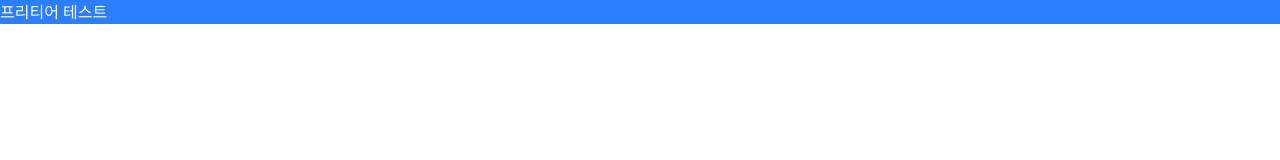
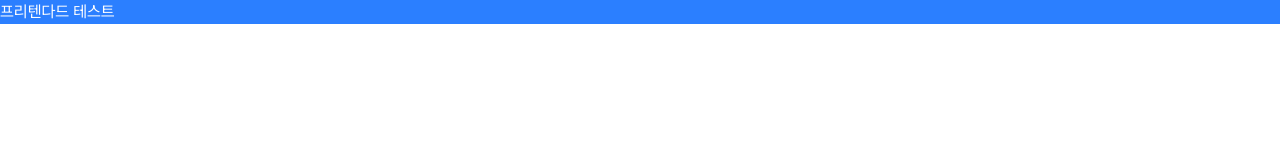
Before and after one commit to bk-git-hub/ssg-test, a Next.js app: page / in a window 1280 px wide. Shown: the top 160 px of the page. Built offline with nearby package versions, Linux system fonts and the light colour scheme.

Commit message:
chore: Pretendard 폰트 설치

```diff
--- a/src/app/globals.css
+++ b/src/app/globals.css
@@ -1,4 +1,12 @@
 @import "tailwindcss";
+
+@font-face {
+  font-family: Pretendard;
+  font-style: normal;
+  font-weight: 200 700;
+  font-display: swap;
+  src: url("/fonts/PretendardVariable.woff2") format("woff2");
+}
 
 :root {
   --background: #ffffff;
@@ -6,4 +14,5 @@
 }
 
 @theme {
+  --font-pretendard: "Pretendard", sans-serif;
 }
--- a/src/app/page.tsx
+++ b/src/app/page.tsx
@@ -1,5 +1,5 @@
 import Image from "next/image";
 
 export default function Home() {
-  return <div className="bg-blue-500 text-white">프리티어 테스트</div>;
+  return <div className="font-pretendard bg-blue-500 text-white">프리텐다드 테스트</div>;
 }
--- /dev/null
+++ b/src/components/layouts/Header.tsx
@@ -0,0 +1,7 @@
+//src/components/layouts/Header.tsx
+
+const Header = () => {
+  return <header className="w-screen px-6 py-4"></header>;
+};
+
+export default Header;
--- /dev/null
+++ b/src/styles/font.ts
@@ -0,0 +1,8 @@
+import localFont from "next/font/local";
+
+export const Pretendard = localFont({
+  src: "../../public/fonts/PretendardVariable.woff2",
+  display: "swap",
+  weight: "45 920", // 가변 폰트의 두께 범위
+  variable: "--font-pretendard", // CSS 변수 방식으로 사용
+});
```
Also changed, not shown: public/fonts/PretendardVariable.woff2 (added), public/logo.svg (added).
